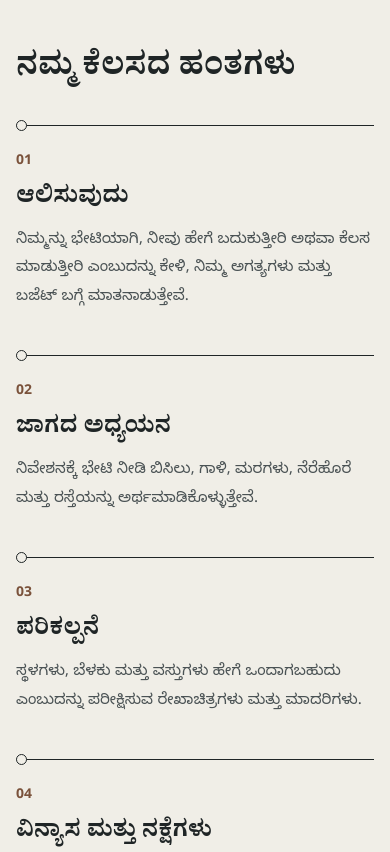
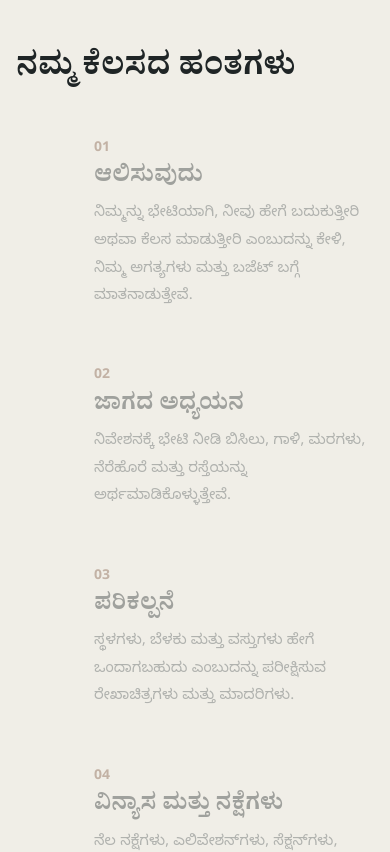
Before and after one commit to Abhirai2006/earth-and-ethos, a Next.js app: page /kn in a window 390 px wide. Shown: the part 3800-4652 px from the top of the page. Built offline with nearby package versions, Linux system fonts and the light colour scheme; no server answers.

Commit message:
Update globals.css

```diff
--- a/app/globals.css
+++ b/app/globals.css
@@ -912,6 +912,15 @@ html.no-intro .intro {
   color: var(--ink-2);
   font-size: 0.98rem;
 }
+@media (min-width: 640px) {
+  .motto__part {
+    white-space: nowrap;
+  }
+}
+.foyer__motto,
+.footer__motto {
+  text-wrap: balance;
+}
 .foyer__motto {
   margin: clamp(56px, 8vw, 110px) 0 0;
   font-family: var(--font-display);
@@ -2252,65 +2261,204 @@ html.no-intro .intro {
   }
 }
 
-/* ── process timeline ─────────────────────────────────────────── */
+/* ── process: a path ruled across a site sheet ──────────────────── */
 .process {
-  padding: clamp(80px, 10vw, 150px) 0;
-  background: var(--paper);
+  --fill: 0;
+  position: relative;
+  background-color: var(--paper);
+  background-image: linear-gradient(var(--line-light) 1px, transparent 1px),
+    linear-gradient(90deg, var(--line-light) 1px, transparent 1px);
+  background-size: 48px 48px;
+  background-position: -1px -1px;
+}
+.process::before {
+  /* the grid fades out at the edges, like a sheet under a lamp */
+  content: "";
+  position: absolute;
+  inset: 0;
+  pointer-events: none;
+  background: radial-gradient(ellipse at 50% 45%, transparent 35%, var(--paper) 78%);
+}
+.process__stage {
+  position: relative;
+  padding: clamp(80px, 10vw, 140px) 0;
+  overflow: hidden;
+}
+.process__ghost {
+  position: absolute;
+  right: clamp(-20px, 1vw, 40px);
+  top: 50%;
+  transform: translateY(-50%);
+  font-family: var(--font-display);
+  font-size: clamp(14rem, 30vw, 30rem);
+  line-height: 0.8;
+  color: transparent;
+  -webkit-text-stroke: 1px rgba(122, 82, 59, 0.22);
+  pointer-events: none;
+  user-select: none;
 }
 .process .display {
+  position: relative;
   max-width: 13em;
-  margin-bottom: clamp(36px, 5vw, 72px);
+  margin-bottom: clamp(40px, 6vw, 84px);
+}
+.process__track {
+  position: relative;
+}
+.process__rail {
+  position: absolute;
+  left: 0;
+  right: 0;
+  top: 78px;
+  height: 1px;
+  background: var(--line-light);
+}
+.process__fill {
+  position: absolute;
+  inset: 0;
+  background: var(--brown-ink);
+  transform-origin: left;
+  transform: scaleX(var(--fill));
 }
 .process__list {
+  position: relative;
   list-style: none;
   margin: 0;
   padding: 0;
   display: grid;
   grid-template-columns: repeat(7, 1fr);
   gap: 0 clamp(14px, 2vw, 28px);
-  border-top: 1px solid var(--ink);
 }
 .process__step {
   position: relative;
-  padding-top: 22px;
+  opacity: 0.38;
+  transform: translateY(10px);
+  transition: opacity 0.6s var(--ease), transform 0.6s var(--ease);
+}
+.process__step.is-on {
+  opacity: 1;
+  transform: none;
+}
+.process__icon {
+  display: block;
+  width: 56px;
+  height: 56px;
+  color: var(--ink);
+}
+.process__icon path {
+  stroke-dasharray: 1;
+  stroke-dashoffset: 1;
+  transition: stroke-dashoffset 1.1s var(--ease) calc(var(--i) * 0.14s);
+}
+.process__step.is-on .process__icon path {
+  stroke-dashoffset: 0;
+}
+.process__step.is-now .process__icon {
+  color: var(--brown-ink);
 }
 .process__tick {
   position: absolute;
-  top: -6px;
+  top: 72px;
   left: 0;
-  width: 11px;
-  height: 11px;
+  width: 13px;
+  height: 13px;
   border-radius: 50%;
   background: var(--paper);
   border: 1px solid var(--ink);
+  transition: background 0.4s, border-color 0.4s, transform 0.4s var(--ease);
+}
+.process__step.is-on .process__tick {
+  background: var(--brown-ink);
+  border-color: var(--brown-ink);
+}
+.process__step.is-now .process__tick {
+  transform: scale(1.35);
+  box-shadow: 0 0 0 6px rgba(122, 82, 59, 0.14);
 }
 .process__n {
+  display: block;
+  margin-top: 40px;
   font-size: var(--fs-small);
   font-weight: 600;
   color: var(--brown-ink);
 }
 .process__step h3 {
   font-family: var(--font-display);
-  font-size: clamp(1.5rem, 2vw, 1.9rem);
-  margin: 6px 0 8px;
+  font-size: clamp(1.45rem, 1.9vw, 1.85rem);
+  line-height: 1.05;
+  margin: 6px 0 10px;
 }
 .process__step p {
-  font-size: 0.95rem;
+  font-size: 0.93rem;
   color: var(--ink-2);
 }
-@media (max-width: 1000px) {
-  .process__list {
-    grid-template-columns: repeat(3, 1fr);
-    border-top: 0;
-    gap: 28px;
-  }
-  .process__step {
-    border-top: 1px solid var(--ink);
-  }
-}
-@media (max-width: 560px) {
+@media (min-width: 1000px) and (prefers-reduced-motion: no-preference) {
+  /* pin the sheet while the path is ruled across it */
+  .process {
+    height: 260vh;
+  }
+  .process__stage {
+    position: sticky;
+    top: 0;
+    min-height: 100vh;
+    min-height: 100svh;
+    display: flex;
+    align-items: center;
+    padding: calc(var(--header-h) + 24px) 0 40px;
+  }
+  .process__stage > .wrap {
+    width: 100%;
+  }
+}
+@media (max-width: 999px) {
+  .process__ghost {
+    display: none;
+  }
+  .process__rail {
+    top: 0;
+    bottom: 0;
+    left: 27px;
+    right: auto;
+    width: 1px;
+    height: auto;
+  }
+  .process__fill {
+    transform-origin: top;
+    transform: scaleY(var(--fill));
+  }
   .process__list {
     grid-template-columns: 1fr;
+    gap: 36px;
+  }
+  .process__step {
+    display: grid;
+    grid-template-columns: 56px 1fr;
+    column-gap: 22px;
+    align-items: start;
+  }
+  .process__icon {
+    grid-row: 1 / span 3;
+    background: var(--paper);
+    padding: 4px 0;
+  }
+  .process__tick {
+    display: none;
+  }
+  .process__n {
+    margin-top: 4px;
+  }
+  .process__step > :not(.process__icon) {
+    grid-column: 2;
+  }
+}
+@media (prefers-reduced-motion: reduce) {
+  .process__step {
+    opacity: 1;
+    transform: none;
+  }
+  .process__icon path {
+    stroke-dashoffset: 0;
+    transition: none;
   }
 }
 
@@ -2594,3 +2742,13 @@ h2[id] {
   color: var(--cream);
   text-underline-offset: 4px;
 }
+
+/* long addresses and the email may break anywhere on narrow screens */
+.desk__list a {
+  overflow-wrap: anywhere;
+}
+/* in the footer the studio line stands as three short lines */
+.footer__motto .motto__part {
+  display: block;
+  white-space: nowrap;
+}
```
